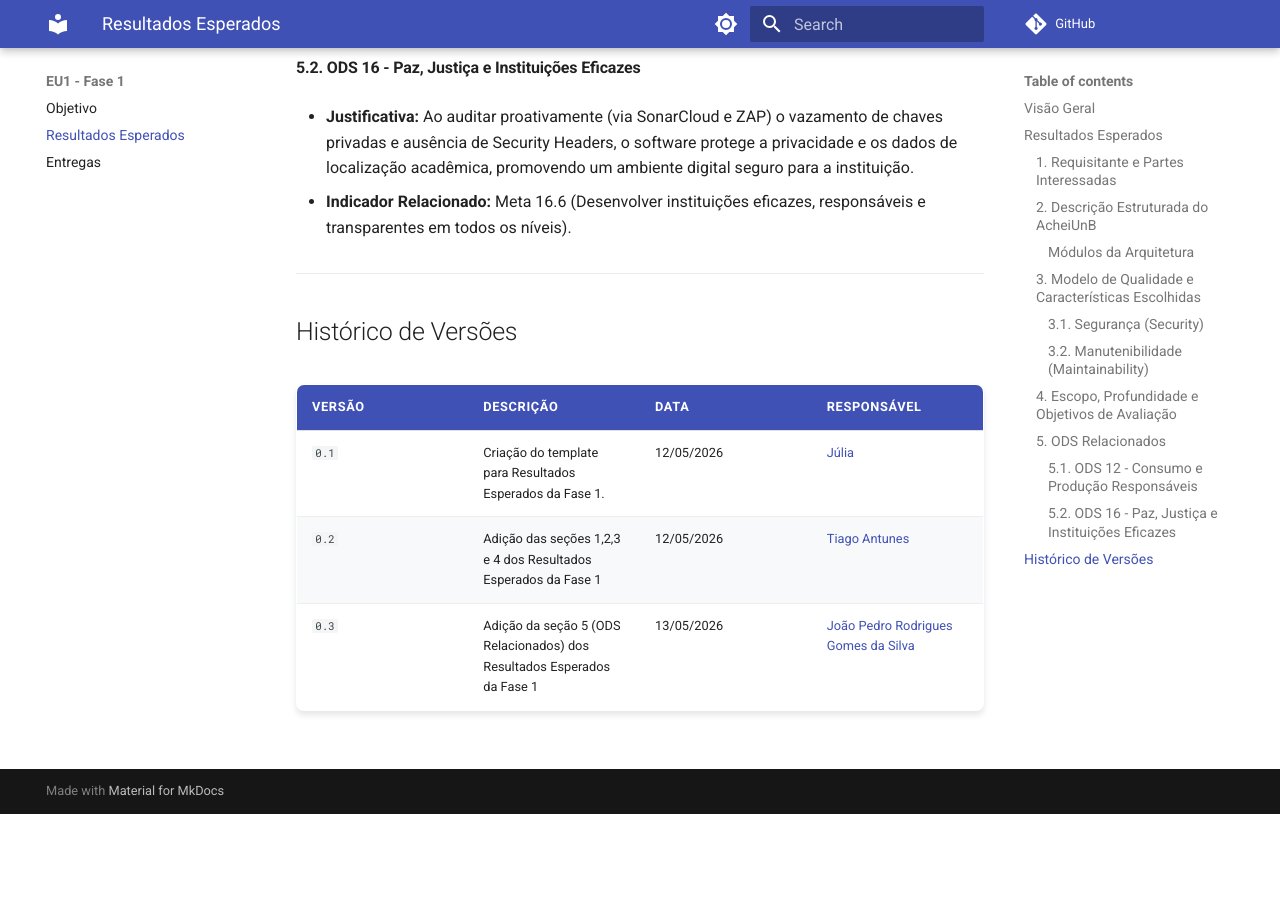
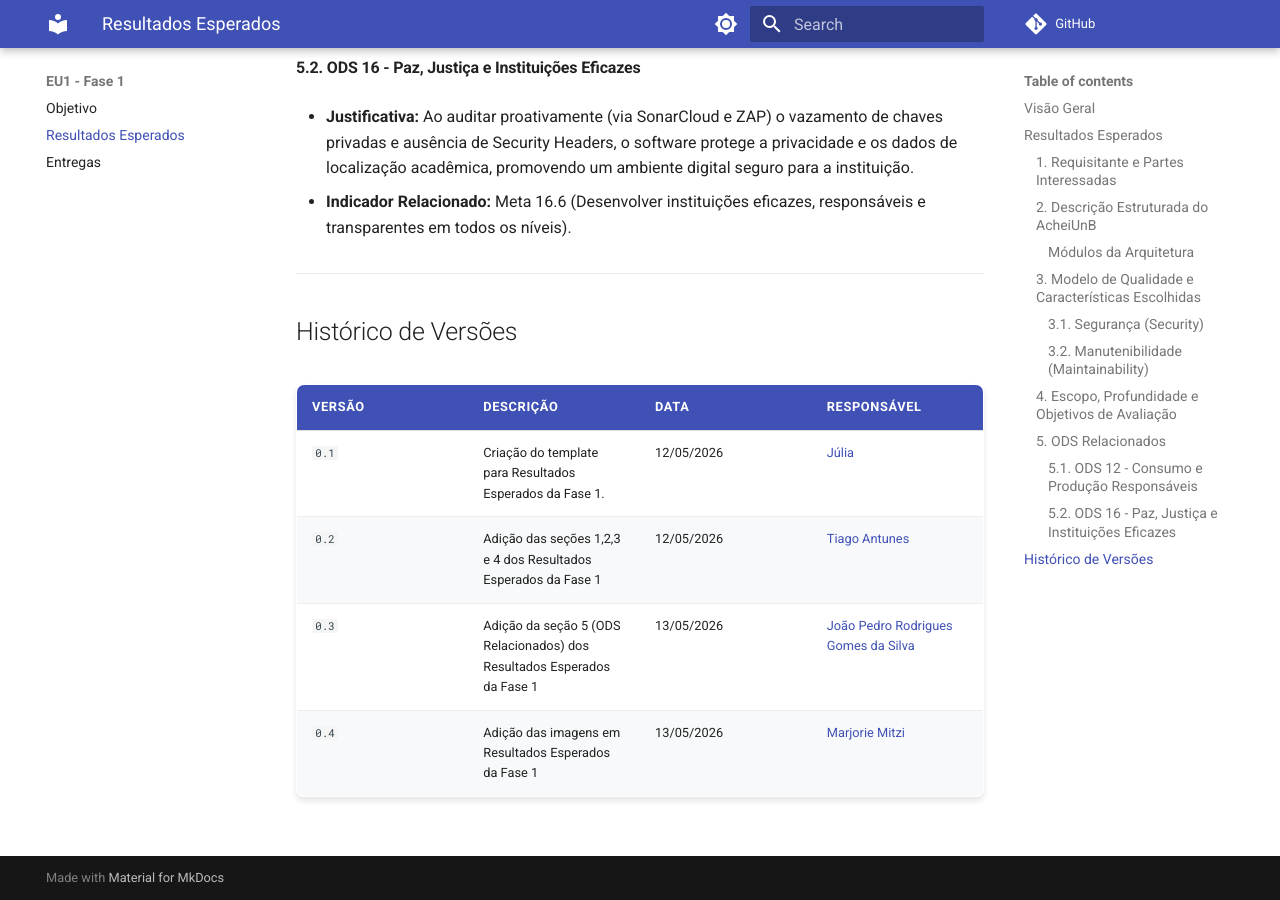
Before and after one commit to FCTE-Qualidade-de-Software-1/2026-1_T01_KAY_MCNULTY, an MkDocs documentation site: the page built from docs/fases/fase1/resultados.md, in a window 1280 px wide and 900 px high, scrolled down 8596 px. Built offline with MkDocs 1.6.1 and Material for MkDocs 9.7.7, drawn with Linux system fonts in a browser that asks for light colours; comment, search, counter and statistics services are not loaded; before the commit the page ends 9410 px from its top, so only the background shows below that.

Commit message:
add da versao

```diff
--- a/docs/fases/fase1/resultados.md
+++ b/docs/fases/fase1/resultados.md
@@ -223,3 +223,4 @@ O **AcheiUnB**, em sua missão e operação técnica, alinha-se aos seguintes Ob
 | `0.1`  | Criação do template para Resultados Esperados da Fase 1.                | 12/05/2026 | [Júlia](https://github.com/juliamassuda)                               |
 | `0.2`  | Adição das seções 1,2,3 e 4 dos Resultados Esperados da Fase 1          | 12/05/2026 | [Tiago Antunes](https://github.com/tiagobalieiro)                      |
 | `0.3`  | Adição da seção 5 (ODS Relacionados) dos Resultados Esperados da Fase 1 | 13/05/2026 | [João Pedro Rodrigues Gomes da Silva](https://github.com/JpRodrigues2) |
+| `0.4`  | Adição das imagens em Resultados Esperados da Fase 1 | 13/05/2026 | [Marjorie Mitzi](https://github.com/Marjoriemitzi) |
```
